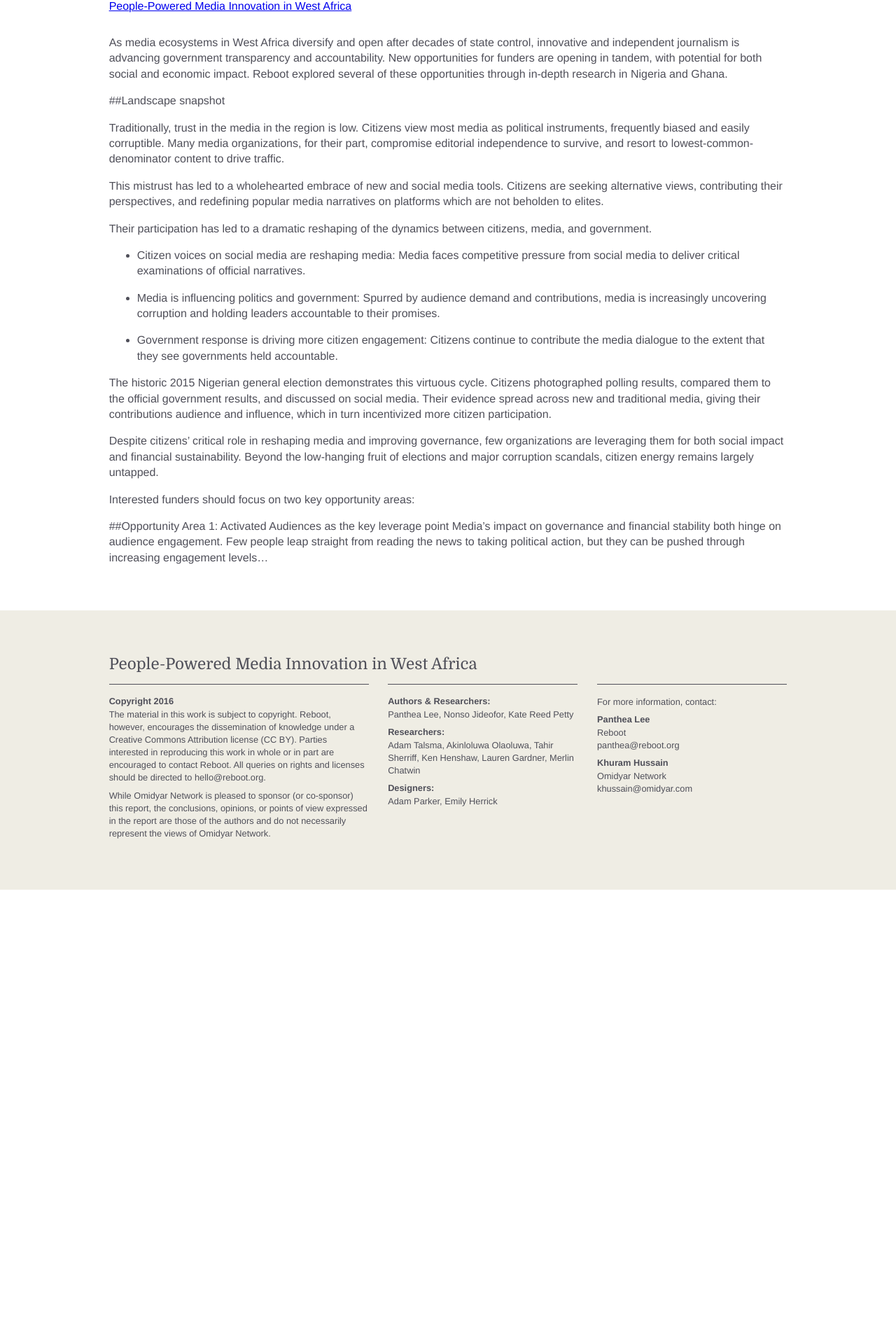
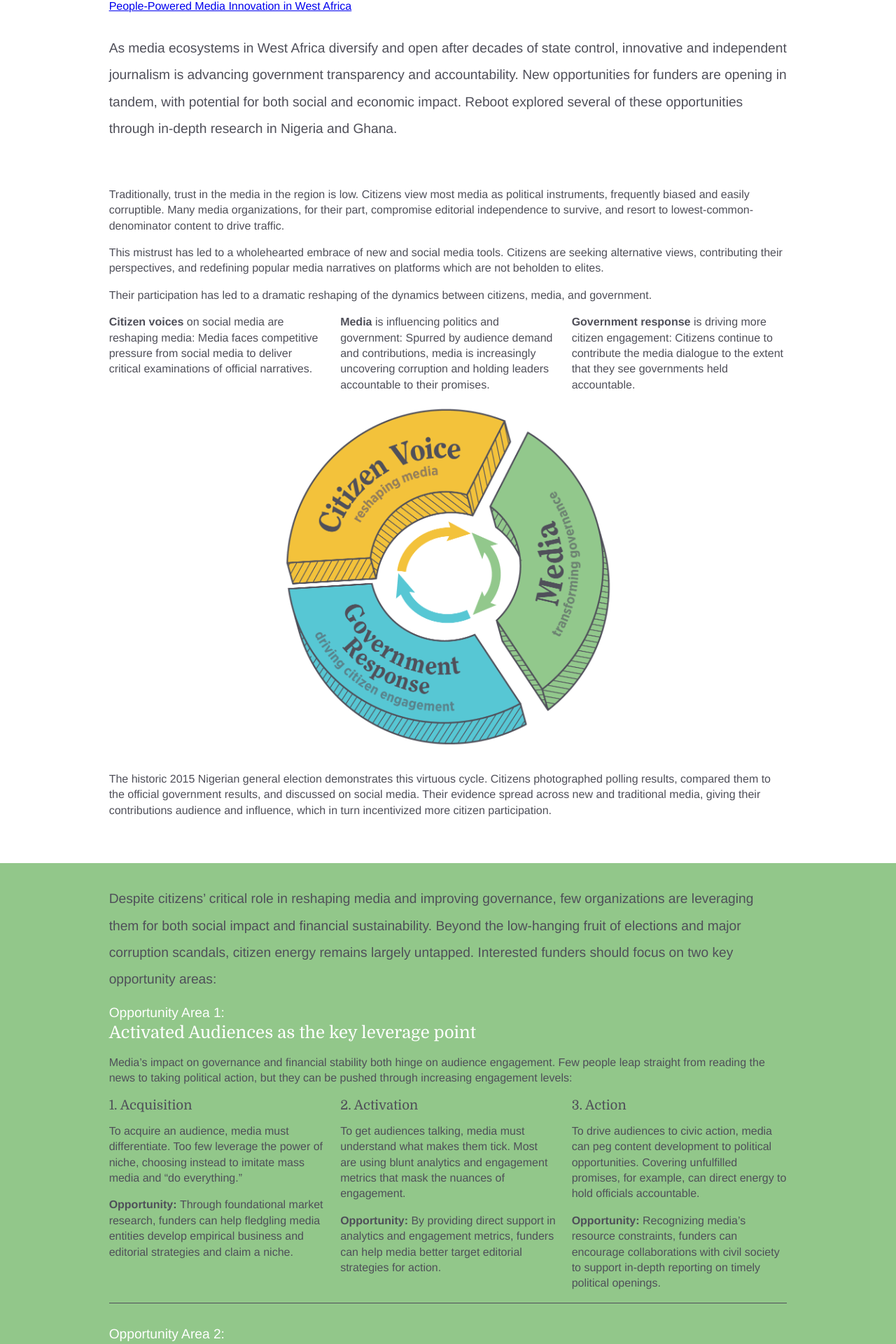
Before and after one commit to theReboot/westafricamedia, a Jekyll site: the page built from summary/index.html, in a window 1280 px wide. Shown: the top 1920 px of the page at 70% size. Built offline with Jekyll 4.4.1, drawn with Linux system fonts in a browser that asks for light colours; before the commit the page ends 1271 px from its top, so only the background shows below that; some of the changed text lies outside the part shown.

Commit message:
Added a summary page with basic content

```diff
--- a/_includes/header.html
+++ b/_includes/header.html
@@ -1,5 +1,9 @@
-<header class="site-header">
+<div class="wrapper">
 
-    <a class="site-title" href="{{ site.baseurl }}/">{{ site.title }}</a>
+  <header class="site-header">
 
-</header>
+      <a class="site-title" href="{{ site.baseurl }}/">{{ site.title }}</a>
+
+  </header>
+
+</div>
--- a/_layouts/default.html
+++ b/_layouts/default.html
@@ -5,17 +5,10 @@
 
   <body>
 
-    <div class="wrapper">
 
       {% include header.html %}
 
-      <section>
-
-        {{ content }}
-
-      </section>
-
-    </div>
+      {{ content }}
 
       {% include footer.html %}
 
--- a/_layouts/home.html
+++ b/_layouts/home.html
@@ -36,9 +36,7 @@
 
     </div>
 
-      {% include footer.html %}
-
-
+    {% include footer.html %}
 
   </body>
 
--- a/_sass/_variables.scss
+++ b/_sass/_variables.scss
@@ -1,6 +1,8 @@
 // colors
 
 $orange: #F2C23C;
+$teal: #57C6D4;
+$green: #92C78A;
 $grey: #4F4F59;
 $offwhite: #EFEDE4;
 
--- a/css/main.scss
+++ b/css/main.scss
@@ -64,6 +64,70 @@ img {
   max-width: 100%;
 }
 
+.bleed {
+
+  &.green {
+    background: $green;
+  }
+
+  &.orange {
+    background: $orange;
+  }
+
+  &.teal {
+    background: $teal;
+  }
+
+  &.offwhite {
+    background: $offwhite;
+  }
+
+}
+
+.threecols {
+  @include span-columns(12);
+
+  @include media($mobile) {
+    @include span-columns(4);
+  }
+
+  .column {
+    @include span-columns(4 of 12);
+
+    @include media($mobile) {
+      @include span-columns(4);
+    }
+  }
+}
+
+.graphic {
+  max-height: 100vh;
+  max-width: 30em;
+  display: block;
+  margin-bottom: 2rem;
+
+  @include media($mobile) {
+    max-height: 80vh;
+  }
+}
+
+.centered {
+  margin-left: auto;
+  margin-right: auto;
+}
+
+.linebreak {
+  width: 100%;
+  height: 1px;
+  border-top: 1px solid $grey;
+  clear: both;
+  margin: 2rem 0 2rem;
+}
+
+.clearfix {
+  clear: both !important;
+}
+
 // General Typography
 
 h1,
@@ -99,6 +163,19 @@ h2 {
   @include media($mobile) {
     font-size: 1.4rem;
   }
+
+  // if the h2 is within a colored (but not offwhite) section it should be white
+  .bleed:not(.offwhite) & {
+    color: #fff;
+  }
+
+  // this is a heading that includes a pre-heading
+  &.twoPart {
+    &::first-line {
+      font-family: $helvetica;
+      font-size: 1.2rem;
+    }
+  }
 }
 
 h4 {
@@ -115,6 +192,11 @@ h6 {
 p {
   line-height: 1.4;
   margin: 0 0 1rem;
+}
+
+p.preface {
+  font-size: 1.2rem;
+  line-height: 2;
 }
 
 .button {
@@ -265,7 +347,3 @@ footer .title {
     margin-bottom: 2rem;
   }
 }
-
-.clearfix {
-  clear: both !important;
-}
--- /dev/null
+++ b/summary/index.html
@@ -0,0 +1,132 @@
+---
+layout: default
+---
+
+<div class="bleed">
+
+  <div class="wrapper">
+
+    <section>
+
+    <p class="preface">As media ecosystems in West Africa diversify and open after decades of state control, innovative and independent journalism is advancing government transparency and accountability. New opportunities for funders are opening in tandem, with potential for both social and economic impact. Reboot explored several of these opportunities through in-depth research in Nigeria and Ghana.</p>
+
+    <h2>Landscape snapshot</h2>
+
+    <p>Traditionally, trust in the media in the region is low. Citizens view most media as political instruments, frequently biased and easily corruptible. Many media organizations, for their part, compromise editorial independence to survive, and resort to lowest-common-denominator content to drive traffic.</p>
+
+    <p>This mistrust has led to a wholehearted embrace of new and social media tools. Citizens are seeking alternative views, contributing their perspectives, and redefining popular media narratives on platforms which are not beholden to elites.</p>
+
+    <p>Their participation has led to a dramatic reshaping of the dynamics between citizens, media, and government.</p>
+
+    <div class="threecols">
+
+      <div class="column">
+
+        <p><strong>Citizen voices</strong> on social media are reshaping media: Media faces competitive pressure from social media to deliver critical examinations of official narratives.</p>
+
+      </div>
+
+      <div class="column">
+
+        <p><strong>Media</strong> is influencing politics and government: Spurred by audience demand and contributions, media is increasingly uncovering corruption and holding leaders accountable to their promises.</p>
+
+      </div>
+
+      <div class="column">
+
+        <p><strong>Government response</strong> is driving more citizen engagement: Citizens continue to contribute the media dialogue to the extent that they see governments held accountable.</p>
+
+      </div>
+
+    </div>
+
+    <div class="clearfix"></div>
+
+    <img class="graphic centered" src="{{ site.baseurl }}/img/on_graphic_cycle.png" />
+
+    <p>The historic 2015 Nigerian general election demonstrates this virtuous cycle. Citizens photographed polling results, compared them to the official government results, and discussed on social media. Their evidence spread across new and traditional media, giving their contributions audience and influence, which in turn incentivized more citizen participation.</p>
+
+    </section>
+
+  </div>
+
+</div>
+
+<div class="bleed green">
+
+  <div class="wrapper">
+
+    <section>
+
+      <p class="preface">Despite citizens’ critical role in reshaping media and improving governance, few organizations are leveraging them for both social impact and financial sustainability. Beyond the low-hanging fruit of elections and major corruption scandals, citizen energy remains largely untapped. Interested funders should focus on two key opportunity areas:</p>
+
+      <h2 class="twoPart">Opportunity Area 1:<br />Activated Audiences as the key leverage point</h2>
+      <p>Media’s impact on governance and financial stability both hinge on audience engagement. Few people leap straight from reading the news to taking political action, but they can be pushed through increasing engagement levels:</p>
+
+      <div class="threecols">
+
+        <div class="column">
+          <h3>1. Acquisition</h3>
+          <p>To acquire an audience, media must differentiate. Too few leverage the power of niche, choosing instead to imitate mass media and “do everything.”</p>
+          <p><strong>Opportunity: </strong>Through foundational market research, funders can help fledgling media entities develop empirical business and editorial strategies and claim a niche.</p>
+        </div>
+
+        <div class="column">
+          <h3>2. Activation</h3>
+          <p>To get audiences talking, media must understand what makes them tick. Most are using blunt analytics and engagement metrics that mask the nuances of engagement.</p>
+          <p><strong>Opportunity: </strong>By providing direct support in analytics and engagement metrics, funders can help media better target editorial strategies for action.</p>
+        </div>
+
+        <div class="column">
+          <h3>3. Action</h3>
+          <p>To drive audiences to civic action, media can peg content development to political opportunities. Covering unfulfilled promises, for example, can direct energy to hold officials accountable.</p>
+          <p><strong>Opportunity: </strong>Recognizing media’s resource constraints, funders can encourage collaborations with civil society to support in-depth reporting on timely political openings.</p>
+        </div>
+
+      </div>
+
+      <div class="linebreak"></div>
+
+      <h2 class="twoPart">Opportunity Area 2:<br />Sequenced, creative investments for sustainable media development</h2>
+      <p>Independent finance is a prerequisite for independent editorial. To encourage the development of sustainable business models, funders must provide new financial pathways for media to grow and experiment:</p>
+
+      <div class="threecols">
+
+        <div class="column">
+          <h3>Individual level: Support journalists</h3>
+          <p>Some of the most productive independent media voices are individuals. Operating with low overhead that shields them from compromise, solo journalists are sharing critical information with enthusiastic audiences through social media.</p>
+          <p><strong>Opportunity: </strong>Providing funding, journalism training, and business guidance to promising individuals for short-term impact.</p>
+        </div>
+
+        <div class="column">
+          <h3>Organizational level: Improve investment approaches</h3>
+          <p>Donor funding for is usually tied to reporting on specific sectors or issues. There is a greater need for core operating funds that enable media organizations to set their own agendas and editorial strategy.</p>
+          <p><strong>Opportunity: </strong>Designing responsive funding mechanisms that provide greater agency, tailored to different stages of the organizational lifecycle (from start-up to established).</p>
+        </div>
+
+        <div class="column">
+          <h3>Field level: Innovate financing</h3>
+          <p>Many in media worry that it is impossible to maintain both editorial independence and operational sustainability. Philanthropic and private sector funders can offer hope through more flexible and innovative solutions.</p>
+          <p><strong>Opportunity: </strong>Funders offer unique value in a media landscape. More creative financing, such as supporting media loan funds, can “incubate” organizations through long-term, supportive relationships.</p>
+        </div>
+
+      </div>
+
+    </section>
+
+  </div>
+
+</div>
+
+<div class="wrapper">
+
+  <section>
+
+  <h2>Looking Forward</h2>
+  <p>In the digital age, the most successful and impactful media entities will be not just delivery channels to the people, but platforms for the people. There are exciting opportunities for funders to support media organizations in making this shift, and to increase their agency and power by winning and engaging audiences.</p>
+  <p>Citizens have increased confidence that today’s fourth estate is able to fulfill its watchdog function, and that it needs their help. In a challenging market, where political influence is rampant and finance is tight, this citizen energy is media’s most valuable asset. It is also a renewable resource.</p>
+  <p>Now is the time for funders and media organizations to support this energy, and work alongside citizens toward a fairer, more accountable West Africa—and a playbook that can help others advance independent media and good governance around the world.</p>
+
+  </section>
+
+</div>
```
Also changed, not shown: summary/index.md (deleted, +0 -28 lines), img/on_graphic_cycle.png (added).
